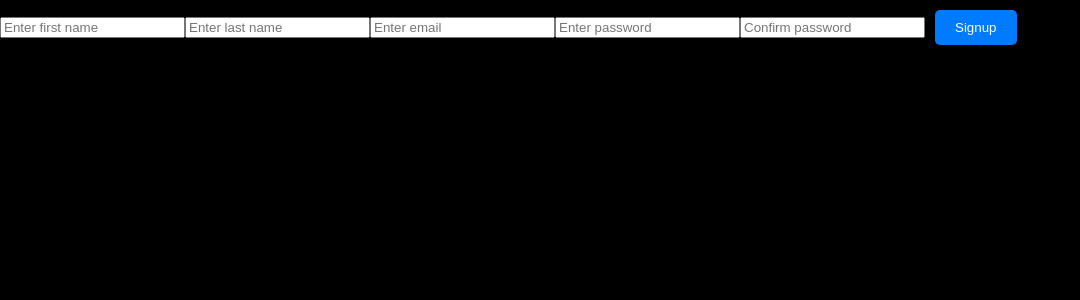
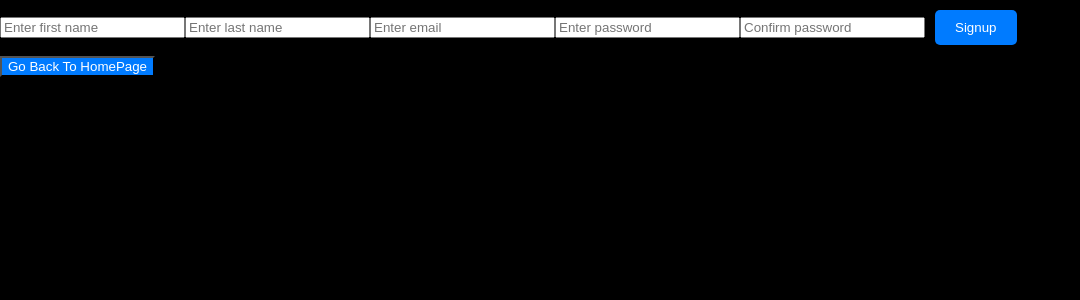
Before and after one commit to deepthinker-88/Fitness-Website, a React (Create React App) app: page /sign-up in a window 1280 px wide. Shown: the top 300 px of the page, without its empty margins (0-1080 px from the left). Built offline with nearby package versions, Linux system fonts and the light colour scheme.

Commit message:
Added BackToHomePageButton as a component in file and as an import

```diff
--- a/src/components/SignUpPage/SignUpPage.js
+++ b/src/components/SignUpPage/SignUpPage.js
@@ -1,5 +1,6 @@
 import React, { useState } from "react";
 import { useNavigate } from "react-router-dom";
+import BackToHomePageButton from "../BackToHomePageButton/BackToHomePageButton";
 export default function Signup() {
   const navigate = useNavigate();
   const [firstname, setFirstName] = useState("");
@@ -67,6 +68,7 @@ export default function Signup() {
           Signup
         </button>
       </form>
+      <BackToHomePageButton></BackToHomePageButton>
     </div>
   );
 }
```
